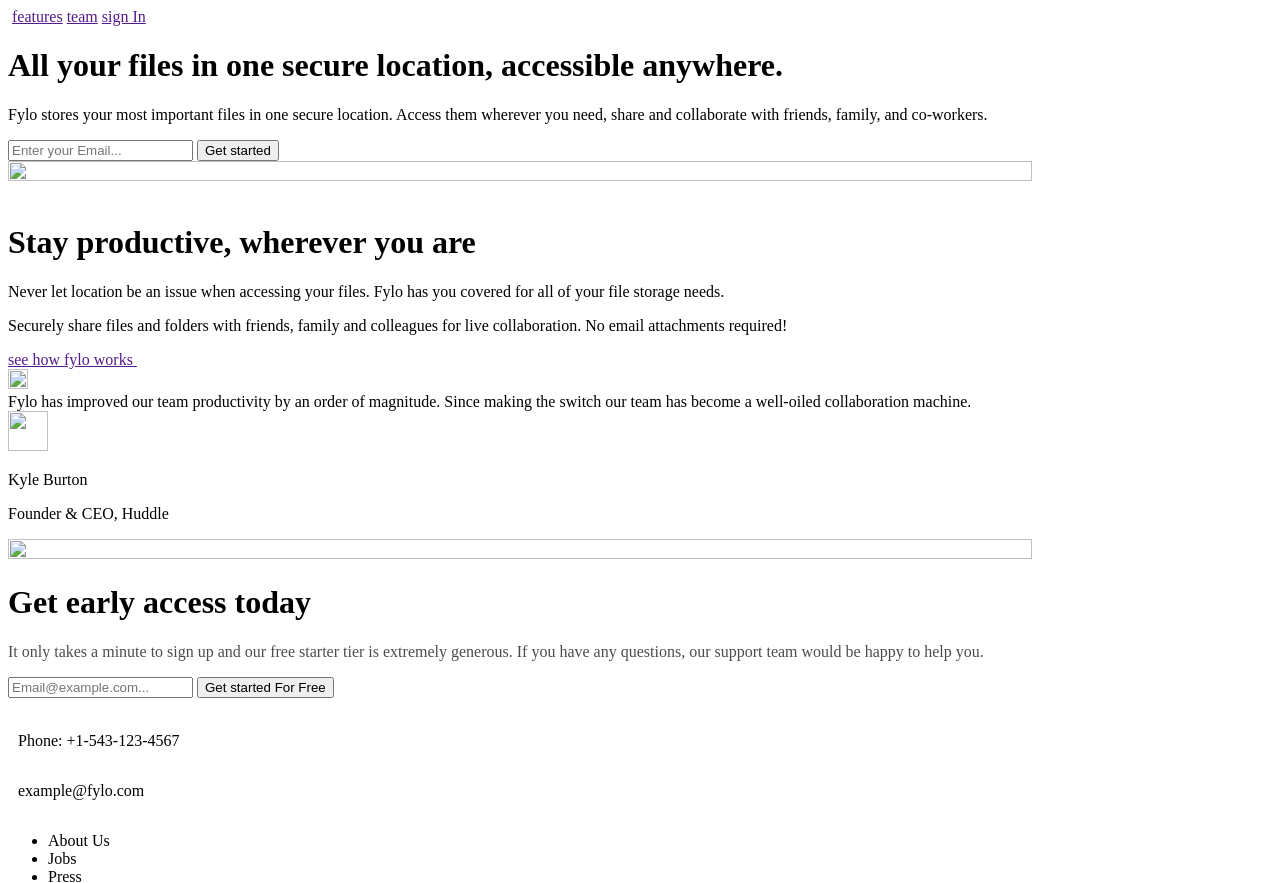
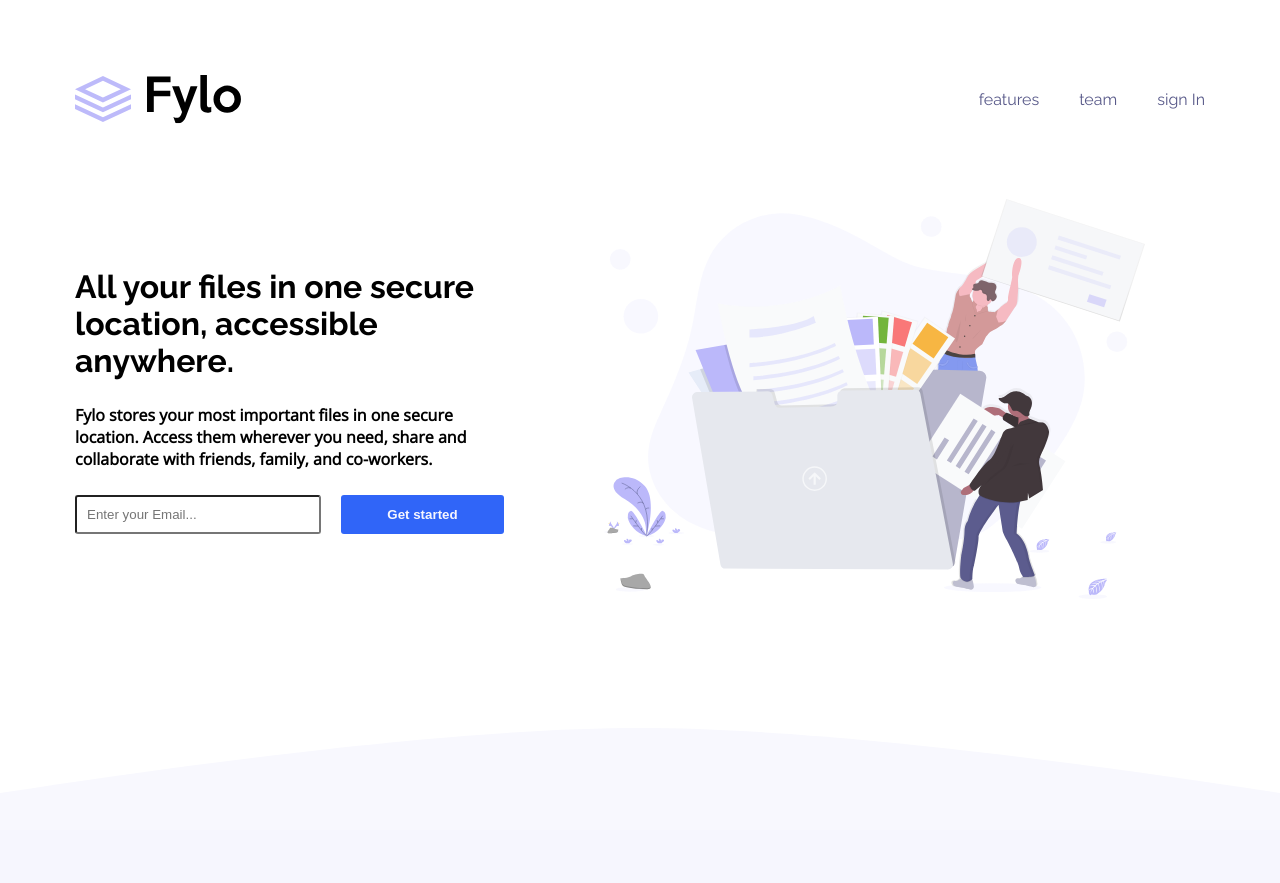
Before and after one commit to musty-000/fylo-landing-page, a plain HTML site: page index.html in a window 1280 px wide. Shown: the top 883 px of the page. Drawn offline with nearby package versions, Linux system fonts and the light colour scheme; the site is published under a folder, as on GitHub Pages, so addresses that start at the root find nothing.

Commit message:
update image paths

```diff
--- a/index.html
+++ b/index.html
@@ -21,13 +21,13 @@
       sizes="32x32"
       href="./images/favicon-32x32.png"
     />
-    <link rel="stylesheet" href="/src/style.css" />
+    <link rel="stylesheet" href="./src/style.css" />
     <title>Frontend Mentor | Fylo landing page with two column layout</title>
   </head>
   <body>
     <div class="first-page">
       <div class="heading">
-        <img src="/images/logo.svg" alt="" />
+        <img src="./images/logo.svg" alt="" />
         <a href="" class="gap">features</a>
         <a href="">team</a>
         <a href="">sign In</a>
@@ -48,14 +48,14 @@
         </div>
         <div class="logo-icon">
           <img
-            src="/images/illustration-1.svg"
+            src="./images/illustration-1.svg"
             alt=""
             width="90%"
             height="90%"
           />
         </div>
       </div>
-      <img src="/images/bg-curve-desktop.svg" alt="" class="curve" />
+      <img src="./images/bg-curve-desktop.svg" alt="" class="curve" />
     </div>
 
     <div class="second-page">
@@ -72,13 +72,13 @@
           </p>
           <div class="green-link">
             <a href=""
-              >see how fylo works <img src="/images/icon-arrow.svg" alt=""
+              >see how fylo works <img src="./images/icon-arrow.svg" alt=""
             /></a>
           </div>
         </div>
         <div class="productive-comment">
           <img
-            src="/images/icon-quotes.svg"
+            src="./images/icon-quotes.svg"
             alt=""
             width="20px"
             height="20px"
@@ -90,7 +90,7 @@
           </div>
           <div class="commentator">
             <img
-              src="/images/avatar-testimonial.jpg"
+              src="./images/avatar-testimonial.jpg"
               alt=""
               width="40px"
               height="40px"
@@ -104,7 +104,7 @@
         </div>
       </div>
       <div class="illustration2">
-        <img src="/images/illustration-2.svg" alt="" width="90%" height="90%" />
+        <img src="./images/illustration-2.svg" alt="" width="90%" height="90%" />
       </div>
     </div>
 
@@ -126,16 +126,16 @@
       </div>
     </div>
     <div class="second-footer">
-      <img src="/images/logo.svg" alt="" class="image" />
+      <img src="./images/logo.svg" alt="" class="image" />
 
       <div class="second-footer-down">
         <div class="fylo">
           <div style="display: flex; gap: 10px">
-            <img src="/images/icon-phone.svg" alt="" />
+            <img src="./images/icon-phone.svg" alt="" />
             <p style="font-weight: 500px">Phone: +1-543-123-4567</p>
           </div>
           <div style="display: flex; gap: 10px">
-            <img src="/images/icon-email.svg" alt="" />
+            <img src="./images/icon-email.svg" alt="" />
             <p style="font-weight: 500px">example@fylo.com</p>
           </div>
         </div>
```
